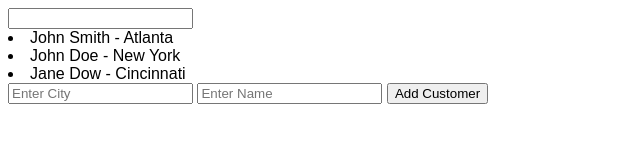
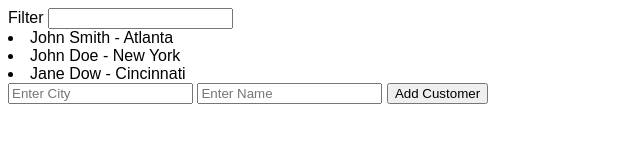
Before and after one commit to ccampos/modalService, a plain HTML site: page index.html in a window 1280 px wide. Shown: the full height of the page, 0-640 px from the left. Drawn offline with Linux system fonts and the light colour scheme.

Commit message:
add label for filter

```diff
--- a/index.html
+++ b/index.html
@@ -16,6 +16,7 @@
         </div>-->
 
         <div ng-controller='SimpleController'>
+            <label>Filter</label>
             <input type='text' ng-model='filter.name'>
             <li ng-repeat='customer in customers | filter: filter.name'>{{ customer.name }} - {{ customer.city }}</li>
             <input type='text' ng-model='newCustomer.city' placeholder='Enter City'>
```
